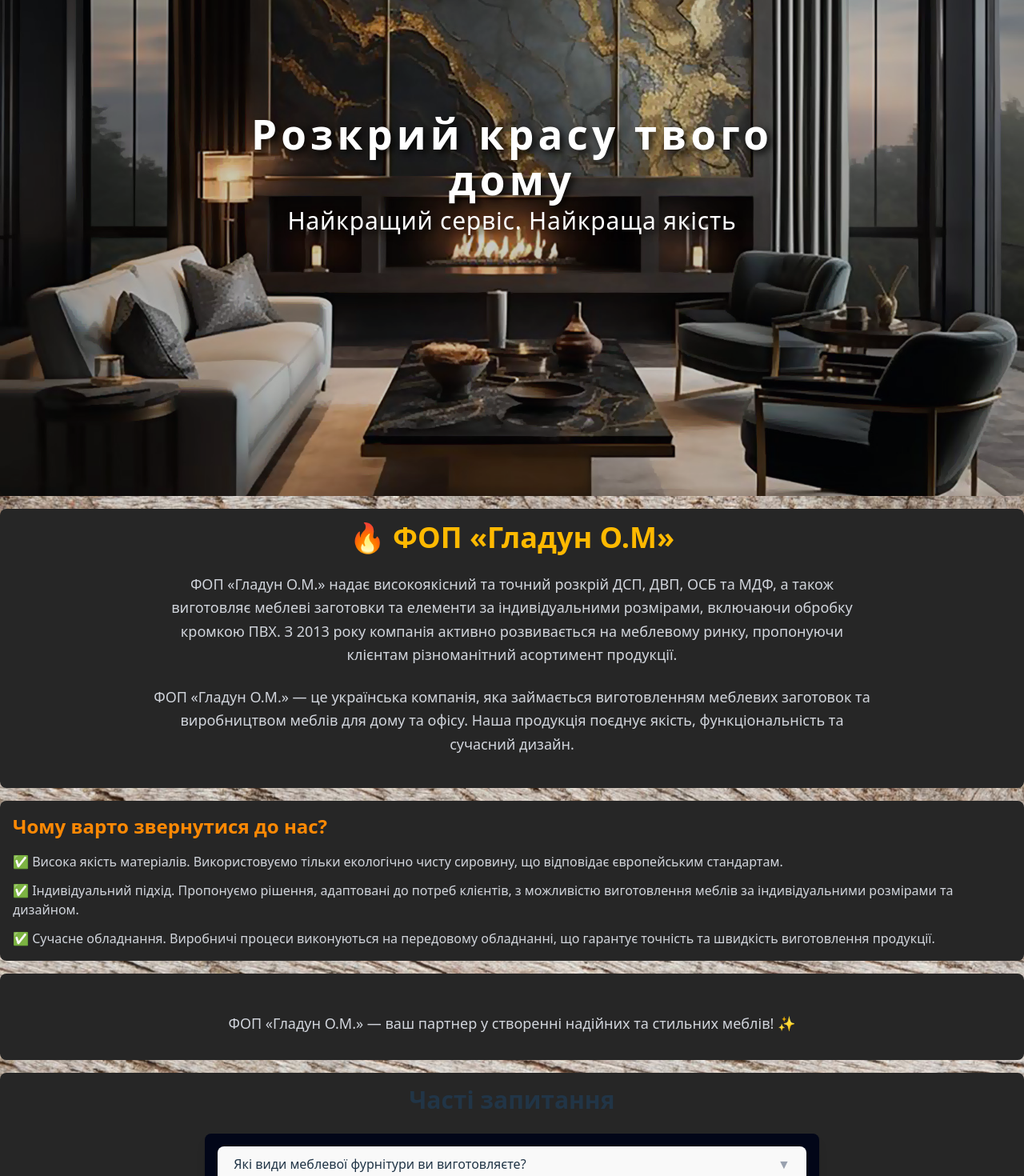
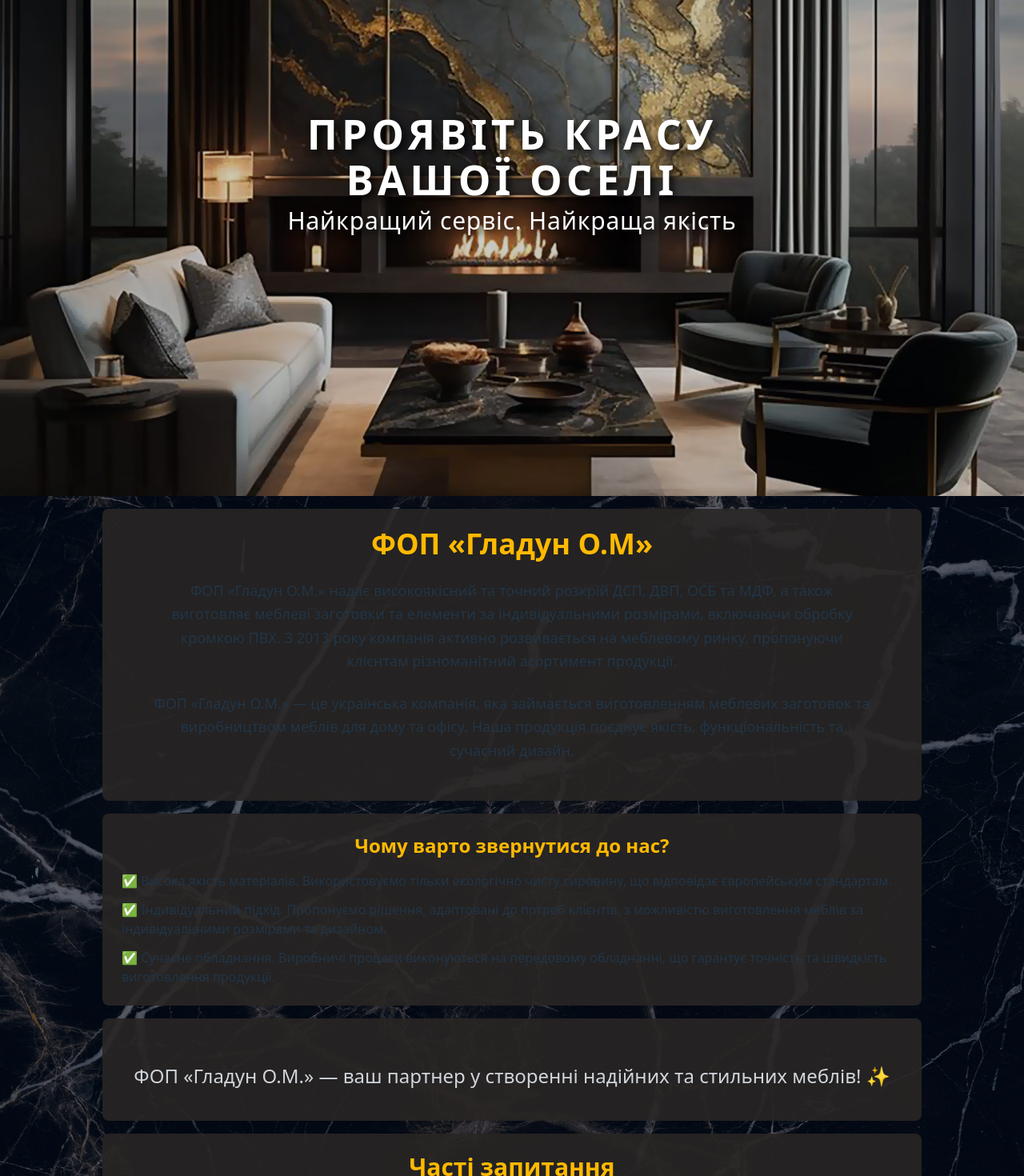
Before and after one commit to MartFrida/furnitura-app, a React (Vite) app: page / in a window 1280 px wide. Shown: the part 220-1690 px from the top of the page at 80% size. Built offline with nearby package versions, Linux system fonts and the light colour scheme.

Commit message:
checked styles

```diff
--- a/public/locales/ua/translation.json
+++ b/public/locales/ua/translation.json
@@ -1,5 +1,5 @@
 {
-  "welcome": "Розкрий красу твого дому",
+  "welcome": "ПРОЯВІТЬ КРАСУ ВАШОЇ ОСЕЛІ",
   "description": "Найкращий сервіс. Найкраща якість",
   "menu": {
     "home": "Головна",
@@ -27,8 +27,6 @@
   "contacts": {
     "location": "Наше розташування",
     "title": "Зв'язатися з нами",
-    "description": "Знайдіть нас на карті нижче.",
-    "open": "Відчинено щодня з 09:00 до 19:00.",
     "hours-title": "Розклад роботи",
     "week": {
       "monday": "Понеділок",
--- a/src/App.tsx
+++ b/src/App.tsx
@@ -9,7 +9,7 @@ function App() {
 
   return (
     <Router>
-      <div className="flex flex-col bg-[url(/bg.jpg)] bg-cover bg-center bg-repeat h-auto w-screen overflow-hidden box-border">
+      <div className="flex flex-col bg-[url(/bg.jpg)] bg-fixed bg-cover bg-center bg-repeat h-auto w-screen overflow-hidden box-border">
         <Navbar />
         <Routes>
           <Route path="/" element={<Home />} />
--- a/src/components/About.tsx
+++ b/src/components/About.tsx
@@ -22,20 +22,19 @@ const About: React.FC = () => {
       <Container>
         <div className="max-w-4xl mx-auto text-center">
           <h2 className="text-4xl font-bold mb-6 text-amber-400 animate-fadeIn">
-            🔥 {t("about.title")}
+            {t("about.title")}
           </h2>
-          <p className="text-lg text-gray-300 leading-relaxed mb-6">
+          <p className="text-lg leading-relaxed mb-6">
             {t("about.introduse")}
           </p>
-          <p className="text-lg text-gray-300 leading-relaxed mb-6">
+          <p className="text-lg leading-relaxed mb-6">
             {t("about.description")}
           </p>
         </div>
       </Container>
       <Container>
-
-        <h3 className="text-2xl font-semibold text-orange-400">{t("about.why")}</h3>
-        <ul className="mt-4 space-y-3 text-gray-300">
+        <h3 className="text-2xl font-semibold text-amber-400 text-center">{t("about.why")}</h3>
+        <ul className="mt-4 space-y-3">
           {abouts.list.map((index, item) => (
             <li key={index}>✅ {t(`about.list.${item}`)}</li>
           ))}                </ul>
@@ -43,9 +42,9 @@ const About: React.FC = () => {
       </Container>
       <Container>
         <div className="text-center mt-8">
-          <p className="text-lg text-gray-300 mb-4">
+          <h2 className="text-2xl text-gray-300 mb-4">
             {t("about.join")} ✨
-          </p>
+          </h2>
         </div>
 
       </Container >
--- a/src/components/Container.tsx
+++ b/src/components/Container.tsx
@@ -5,7 +5,7 @@ interface ContainerProps {
 }
 
 const Container: React.FC<ContainerProps> = ({ children }) => {
-  return <div className="w-7xl my-4 mx-2 md:mx-auto lg-8 p-4 bg-neutral-800 rounded-lg shadow-gray-900">{children}</div>;
+  return <div className="lg:max-w-4xl xl:max-w-5xl my-4 mx-2 md:mx-4 lg:mx-auto lg-8 p-4 md:p-6 bg-stone-800/90 rounded-lg shadow-gray-900">{children}</div>;
 };
 
 export default Container;
--- a/src/components/FAQSection.jsx
+++ b/src/components/FAQSection.jsx
@@ -15,7 +15,7 @@ const FAQSection = () => {
   return (
     <Container>
       <div className="max-w-3xl mx-auto text-center">
-        <h2 className="text-3xl font-bold mb-6">{t("faq.title")}</h2>
+        <h2 className="text-3xl font-bold text-amber-400 mb-6">{t("faq.title")}</h2>
       </div>
 
       <div className="max-w-3xl mx-auto space-y-4">
--- a/src/components/Footer.tsx
+++ b/src/components/Footer.tsx
@@ -1,11 +1,11 @@
 import { useTranslation } from "react-i18next";
-import { FaPhone } from "react-icons/fa";
+import { FaEnvelope, FaPhone } from "react-icons/fa";
 
 const Footer = () => {
   const { t } = useTranslation();
 
   return (
-    <footer className="bg-slate-950 text-white py-6 w-full">
+    <footer className="bg-slate-950 text-white p-6 w-full">
       <div className="container mx-auto flex flex-col items-center text-center gap-4 sm:flex-row sm:justify-between sm:text-left">
         <p className="text-gray-400">&copy; {new Date().getFullYear()} {t("footer")}</p>
         <div className="flex items-center gap-2">
@@ -14,6 +14,11 @@ const Footer = () => {
             +38 067-774-74-31
           </a>
         </div>
+        <div className="flex items-center gap-4">
+          <FaEnvelope className="text-amber-400 text-2xl" />
+          <a href="mailto:furnituragladun@gmail.com" className="text-gray-300">furnituragladun@gmail.com
+          </a>
+        </div>
       </div>
     </footer>
   );
--- a/src/components/MapComponent.tsx
+++ b/src/components/MapComponent.tsx
@@ -3,21 +3,15 @@ import { useTranslation } from "react-i18next";
 const MapComponent = () => {
   const { t } = useTranslation();
   return (
-    <section className="bg-slate-950/50 text-white py-12 px-6 md:px-12 rounded-lg">
+    <section className="bg-slate-950/50 text-white p-4 md:px-12 lg:grow-8 rounded-lg">
       <div className="max-w-5xl mx-auto text-center">
         <h2 className="text-3xl font-bold mb-4"> {t("contacts.location")}</h2>
-        <p className="text-gray-400 mb-2  ">
-          {t("contacts.description")}
-        </p>
-        <p className="text-gray-400 mb-6">
-          {t("contacts.open")}
-        </p>
       </div>
 
       <div className="max-w-4xl mx-auto">
         <div className="overflow-hidden rounded-2xl shadow-lg hover:shadow-2xl transition-shadow duration-300">
           <iframe
-            className="w-full h-[400px] md:h-[500px]"
+            className="w-full h-[300px] md:h-[400px]"
             loading="lazy"
             allowFullScreen
             src="https://www.google.com/maps/embed?pb=!1m18!1m12!1m3!1d10164.32367766653!2d30.64529975659159!3d50.4395933969529!2m3!1f0!2f0!3f0!3m2!1i1024!2i768!4f13.1!3m3!1m2!1s0x40d4c530c3e6c829%3A0x54b7cf233f77fa80!2sAlmatynska%20St%2C%208%2C%20Kyiv%2C%20Ukraine%2C%2002000!5e0!3m2!1sen!2ses!4v1742286646560!5m2!1sen!2ses"
--- a/src/index.css
+++ b/src/index.css
@@ -1,7 +1,4 @@
 @import "tailwindcss";
-@tailwind base;
-@tailwind components;
-@tailwind utilities;
 
 :root {
   font-family: system-ui, Avenir, Helvetica, Arial, sans-serif;
@@ -9,8 +6,8 @@
   font-weight: 400;
 
   color-scheme: light dark;
-  color: rgba(255, 255, 255, 0.87);
-  background-color: #242424;
+  color: rgba(235, 227, 227, 0.87);
+  background-color: #020618;
 
   font-synthesis: none;
   text-rendering: optimizeLegibility;
--- a/src/pages/Contact.tsx
+++ b/src/pages/Contact.tsx
@@ -1,4 +1,4 @@
-import { FaPhone, FaEnvelope, FaClock } from "react-icons/fa";
+import { FaClock } from "react-icons/fa";
 import { useTranslation } from "react-i18next";
 import Container from "../components/Container";
 import MapComponent from "../components/MapComponent";
@@ -9,18 +9,16 @@ const Contact = () => {
     <>
       <div className="h-20"></div>
       <Container >
-        <div className="max-w-4xl mx-auto text-center">
-          <h2 className="text-4xl font-bold mb-6 text-orange-500">📍 {t("contacts.title")}</h2>
-        </div>
+        <h2 className="text-4xl mx-auto text-center font-bold mb-6 text-amber-400">📍 {t("contacts.title")}</h2>
 
         {/* Contact Info */}
-        <div className="max-w-4xl mx-auto grid md:grid-cols-2 gap-8">
+        <div className=" mx-auto flex flex-col md:flex-row  gap-8">
           <MapComponent />
 
           {/* Business Hours */}
           <div className="bg-slate-950/50 p-6 rounded-lg shadow-lg">
-            <h3 className="text-2xl font-semibold text-orange-400 mb-4 flex items-center gap-2">
-              <FaClock className="text-orange-400" /> {t("contacts.hours-title")}
+            <h3 className="text-2xl font-semibold  mb-4 flex items-center gap-2">
+              <FaClock /> {t("contacts.hours-title")}
             </h3>
             <ul className="space-y-2 text-gray-300">
               <li className="flex justify-between">
@@ -45,15 +43,7 @@ const Contact = () => {
                 <span>{t("contacts.week.sunday")}</span> <span>Вихідний</span>
               </li>
             </ul>
-            <div className="flex items-center gap-4">
-              <FaPhone className="text-orange-400 text-2xl" />
-              <a href="tel:+380677747431" className="text-gray-300">+38 067-774-74-31</a>
-            </div>
-            <div className="flex items-center gap-4">
-              <FaEnvelope className="text-orange-400 text-2xl" />
-              <a href="mailto:furnituragladun@gmail.com" className="text-gray-300">furnituragladun@gmail.com
-              </a>
-            </div>
+
           </div>
 
         </div>
```
Also changed, not shown: public/bg.jpg.
